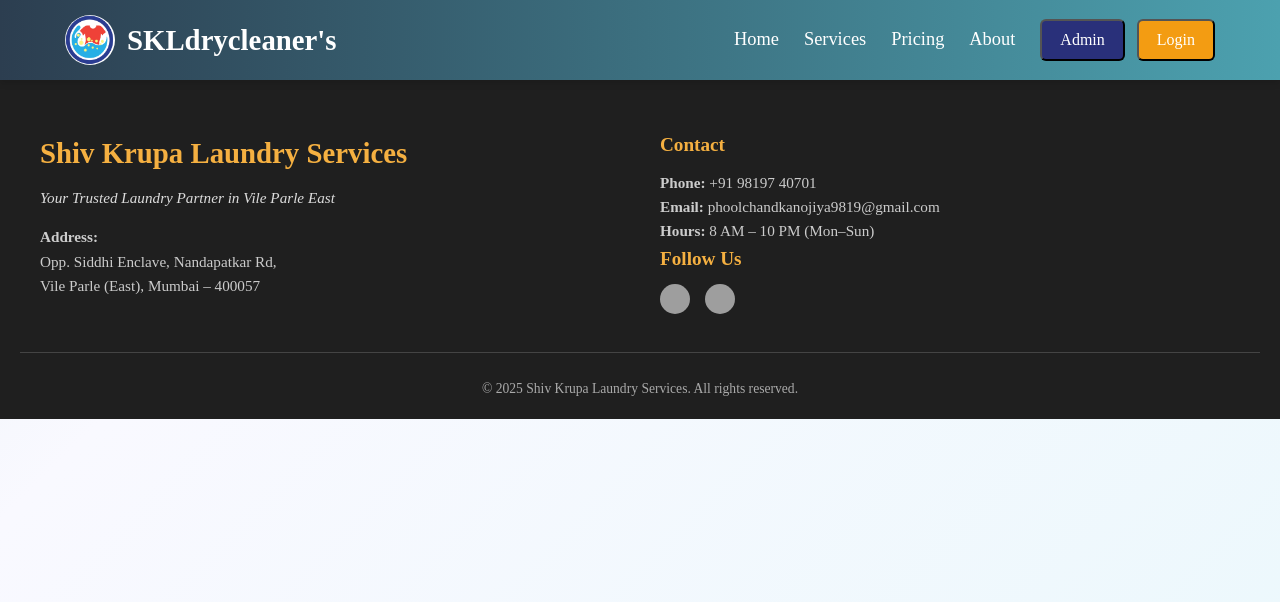
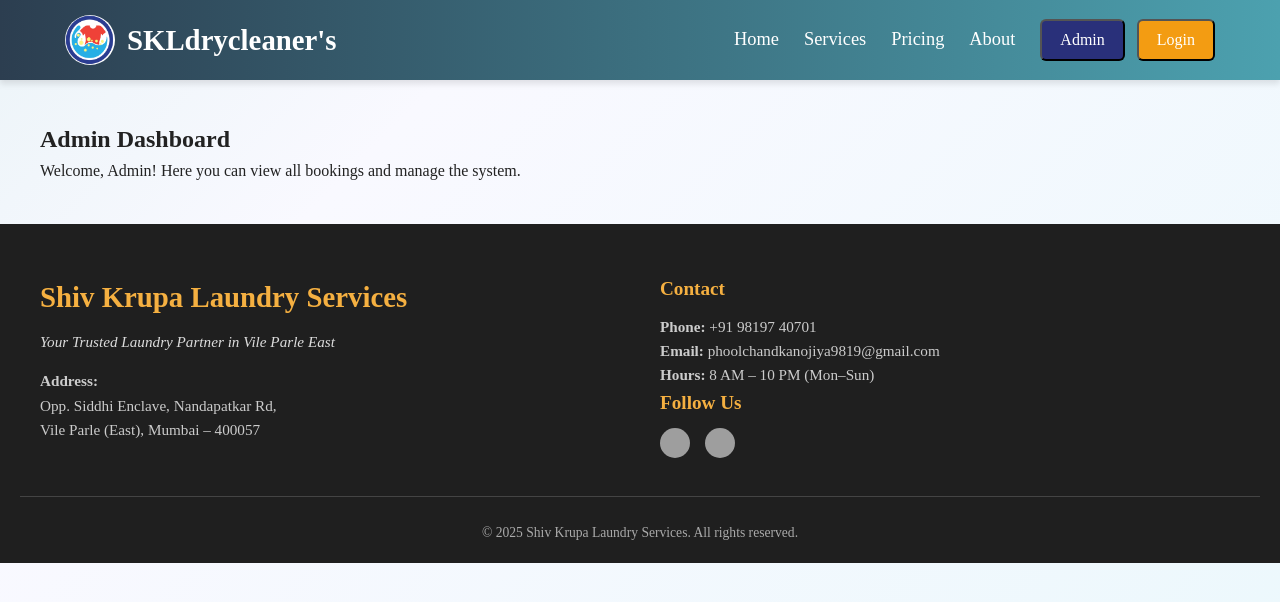
Before and after one commit to skullpratik/Online-laundry-service, a React (Vite) app: page /admin-dashboard in a window 1280 px wide. Shown: the top 602 px of the page. Built offline with nearby package versions, Linux system fonts and the light colour scheme; grey boxes are pictures that could not be loaded.

Commit message:
Add admin dashboard route and page

```diff
--- a/src/App.jsx
+++ b/src/App.jsx
@@ -19,6 +19,7 @@ import AdminLogin from './pages/admin';
 import CustomerLogin from './pages/customer';
 import BookingForm from './pages/Booking';
 import MyBookings from './pages/MyBookings';
+import AdminDashboard from './pages/AdminDashboard';
 
 function HomePage() {
   return (
@@ -45,6 +46,7 @@ function App() {
         <Route path="/admin-login" element={<AdminLogin />} />
         <Route path="/book-now" element={<BookingForm />} />
         <Route path="/my-bookings" element={<MyBookings />} />
+        <Route path="/admin-dashboard" element={<AdminDashboard />} />
         </Routes>
       </main>
       <Footer />
--- /dev/null
+++ b/src/pages/AdminDashboard.jsx
@@ -0,0 +1,13 @@
+import React from 'react';
+
+const AdminDashboard = () => {
+  return (
+    <div style={{ padding: 40 }}>
+      <h2>Admin Dashboard</h2>
+      <p>Welcome, Admin! Here you can view all bookings and manage the system.</p>
+      {/* Add your admin features here */}
+    </div>
+  );
+};
+
+export default AdminDashboard;
```
